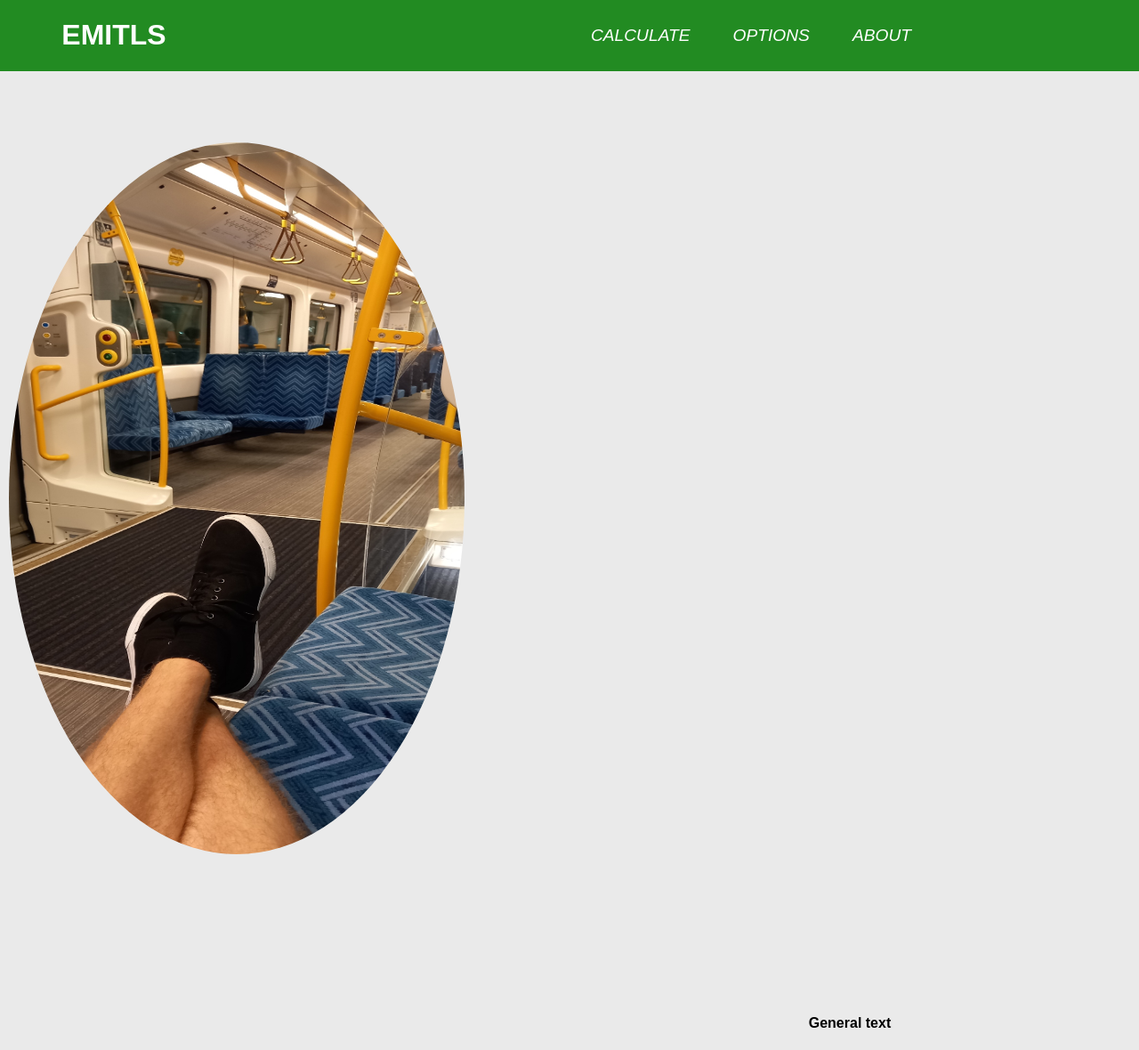
After one commit to FJTDL/emitls, a Django app: page /about in a window 1280 px wide. The commit adds this page. Shown: the whole page at 89% size. Run offline with Django 3.2, Linux system fonts and the light colour scheme.

Commit message:
Added 4 new HTMl files, changed colour scheme from skyblue/white to forestgreen/white. Started work on an about page, need to work out how to align text and image on same level

```diff
--- a/emitls/emission_calculator/static/emission_calculator/styles.css
+++ b/emitls/emission_calculator/static/emission_calculator/styles.css
@@ -1,5 +1,5 @@
 :root{
-	--bluebackground:#76cbed;
+	--greenbackground:#228B22;
 	--mainbackground:#eaeaea;
 }
 
@@ -10,10 +10,13 @@ body{
     font-weight:400;
 }
 
-
+a {
+  text-decoration: none;
+  color: white;
+}
 
 header{
-	background: var(--bluebackground);
+	background: var(--greenbackground);
 	text-align:center;
 	position:fixed;
   z-index: 999;
@@ -25,7 +28,7 @@ nav{
 	text-align:left;
 	top:100%;
 	left:0;
-	background:var(--bluebackground);
+	background:var(--greenbackground);
 	width: 100%;
 	transform: scale(1, 0);
 	transform-origin:top;
@@ -105,6 +108,18 @@ nav a:hover{
 	text-align: center;
 }
 
+.row::after {
+	content: "";
+  clear: both;
+  display: table;
+}
+
+.column {
+  float: right;
+  width: 50%;
+  padding: 5px;
+}
+
 /* Stops the paragraphs from looking like shit */
 p {
 	font-family: 'Work sans', sans-serif;
@@ -138,7 +153,13 @@ ul {
   height: auto;
 }
 
-a {
-  text-decoration: none;
-  color: white;
+#legs {
+	margin: auto;
+	width: 40%;
+	height: 800px;
+	margin-top: 150px;
+	margin-bottom: 150px;
+	margin-right: 150px;
+	border-radius: 50%;
+	float: left;
 }
--- /dev/null
+++ b/emitls/emission_calculator/templates/emission_calculator/about.html
@@ -0,0 +1,10 @@
+{% extends './base.html' %}
+{% load static %}
+
+{% block content %}
+
+  <div class="row">
+    <img id="legs" class="center" src="{% static '../static/images/leg.jpg' %}" alt="home" />
+    <p class="column">General text</p>
+  </div>
+{% endblock %}
--- a/emitls/emission_calculator/templates/emission_calculator/base.html
+++ b/emitls/emission_calculator/templates/emission_calculator/base.html
@@ -13,7 +13,7 @@
         <ul>
           <li><a href="{% url 'calculate' %}" >Calculate</a></li>
           <li><a>Options</a></li>
-          <li><a>About</a></li>
+          <li><a href="{% url 'about' %}">About</a></li>
         </ul>
       </nav>
     </header>
--- a/emitls/emission_calculator/urls.py
+++ b/emitls/emission_calculator/urls.py
@@ -6,4 +6,5 @@ urlpatterns = [
   path('', views.home, name='home'),
   path('calculator', views.score, name='calculate'),
   path('output', views.output, name='output'),
+  path('about', views.about, name='about'),
 ]
--- a/emitls/emission_calculator/views.py
+++ b/emitls/emission_calculator/views.py
@@ -10,6 +10,10 @@ class NewTaskForm(forms.Form):
 # Create your views here.
 def home(request):
   return render(request, "emission_calculator/home.html")
+
+
+def about(request):
+  return render(request, "emission_calculator/about.html")
 
 
 def score(request):
```
Also changed, not shown: emitls/emission_calculator/templates/emission_calculator/electric.html (added, +8 -0 lines), emitls/emission_calculator/templates/emission_calculator/options.html (added, +8 -0 lines), emitls/emission_calculator/templates/emission_calculator/provider.html (added, +8 -0 lines), emitls/emission_calculator/templates/emission_calculator/rrr.html (added, +8 -0 lines), emitls/emission_calculator/static/images/leg.jpg (added).
